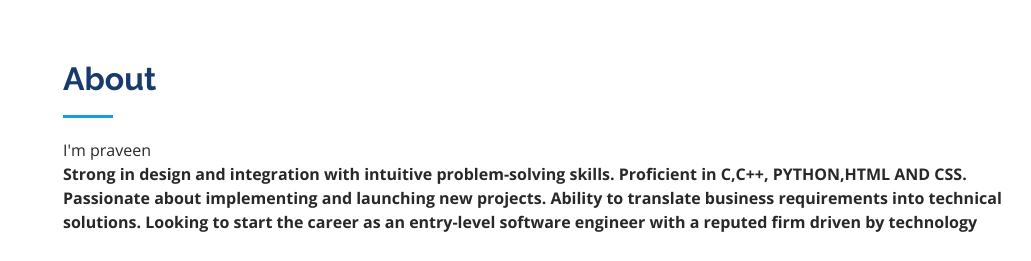
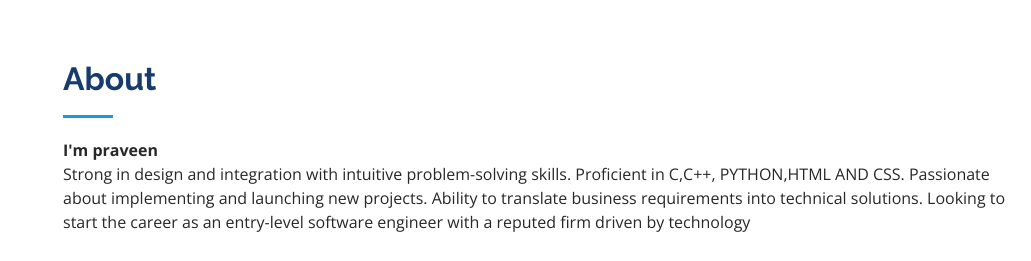
Before and after one commit to praveenrider784/Portfolio, a plain HTML site: page index.html in a window 1280 px wide. Shown: the part 800-1061 px from the top of the page, without its empty margins (249-1280 px from the left). Drawn offline with nearby package versions, Linux system fonts and the light colour scheme.

Commit message:
Update index.html

```diff
--- a/index.html
+++ b/index.html
@@ -84,9 +84,9 @@
         <div class="section-title">
           <h2>About</h2>
           <p>
-            I'm praveen
+            <b> I'm praveen</b>
             <br>
-            <b>Strong in design and integration with intuitive problem-solving skills. Proficient in C,C++, PYTHON,HTML AND CSS. Passionate about implementing and launching new projects. Ability to translate business requirements into technical solutions. Looking to start the career as an entry-level software engineer with a reputed firm driven by technology</b>
+            Strong in design and integration with intuitive problem-solving skills. Proficient in C,C++, PYTHON,HTML AND CSS. Passionate about implementing and launching new projects. Ability to translate business requirements into technical solutions. Looking to start the career as an entry-level software engineer with a reputed firm driven by technology
           </p> </div>
 
         <div class="row">
```
